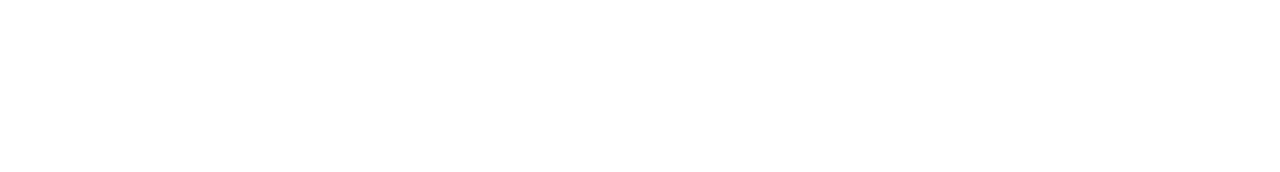
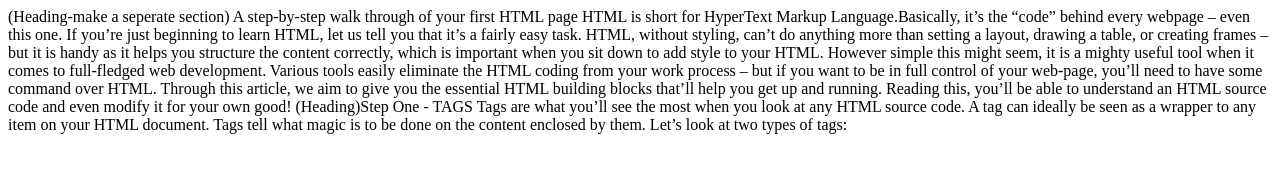
Before and after one commit to avisinghal6/First_webpage, a website: page index.html in a window 1280 px wide. Drawn offline with Linux system fonts and the light colour scheme.

Commit message:
first change

```diff
--- a/index.html
+++ b/index.html
@@ -4,23 +4,26 @@
     <title>Walk through first HTML page | blog.codingninjas.in</title>
   </head>
   <body>
-    <!--
+    (Heading-make a seperate section) A step-by-step walk through of your first
+    HTML page HTML is short for HyperText Markup Language.Basically, it’s the
+    “code” behind every webpage – even this one. If you’re just beginning to
+    learn HTML, let us tell you that it’s a fairly easy task. HTML, without
+    styling, can’t do anything more than setting a layout, drawing a table, or
+    creating frames – but it is handy as it helps you structure the content
+    correctly, which is important when you sit down to add style to your HTML.
+    However simple this might seem, it is a mighty useful tool when it comes to
+    full-fledged web development. Various tools easily eliminate the HTML coding
+    from your work process – but if you want to be in full control of your
+    web-page, you’ll need to have some command over HTML. Through this article,
+    we aim to give you the essential HTML building blocks that’ll help you get
+    up and running. Reading this, you’ll be able to understand an HTML source
+    code and even modify it for your own good! (Heading)Step One - TAGS Tags are
+    what you’ll see the most when you look at any HTML source code. A tag can
+    ideally be seen as a wrapper to any item on your HTML document. Tags tell
+    what magic is to be done on the content enclosed by them. Let’s look at two
+    types of tags:
 
-        (Heading-make a seperate section) A step-by-step walk through of your first HTML page
-
-        HTML is short for HyperText Markup Language.Basically, it’s the “code” behind every webpage – even this one. If you’re just beginning to learn HTML, let us tell you that it’s a fairly easy task. HTML, without styling, can’t do anything more than setting a layout, drawing a table, or creating frames – but it is handy as it helps you structure the content correctly, which is important when you sit down to add style to your HTML.
-
-        However simple this might seem, it is a mighty useful tool when it comes to full-fledged web development. Various tools easily eliminate the HTML coding from your work process – but if you want to be in full control of your web-page, you’ll need to have some command over HTML.
-
-        Through this article, we aim to give you the essential HTML building blocks that’ll help you get up and running. Reading this, you’ll be able to understand an HTML source code and even modify it for your own good!
-
-        (Heading)Step One - TAGS
-
-        Tags are what you’ll see the most when you look at any HTML source code. A tag can ideally be seen as a wrapper to any item on your HTML document. Tags tell what magic is to be done on the content enclosed by them.
-
-        Let’s look at two types of tags:
-
-        <tag-example-1>I need a closign tag<tag-example-1>
+    <!-- <tag-example-1>I need a closign tag<tag-example-1>
         <tag-example-2/>I don't need a cloding tag.
 
         In the first example, the sentence is wrapped by two tags. The first one is called the opening tag and the second one is called the closing tag. Everything in between is affected by the properties of the tag. Very commonly used examples of such tags are <html>, <head>, <body>, <strong>, etc.
@@ -33,9 +36,9 @@
 
         <BODY> </BODY> is placed below your <HEAD> tag, and everything that you want to be displayed on your screen comes under this tag. Text, images, links, and pretty much anything you can see in your browser live inside this tag.
         <HTML> </HTML> wraps your entire code. Everything else in your HTML document needs to come inside these tags.
-        <HEAD> </HEAD> includes things like title, styles, and scripts. Head is usually present at the top (hah!), just inside the </HTML> tag.
+        <HEAD> </HEAD> includes things like title, styles, and scripts. Head is usually present at the top (hah!), just inside the </HTML> tag. -->
 
-        (Heading)Step three – A few tags that’ll make your page pretty
+    <!-- (Heading)Step three – A few tags that’ll make your page pretty
 
         Now that you know how to set up the skeleton of your document, let’s proceed with the things that will go inside your <BODY> tag and do some magic!
 
@@ -136,6 +139,6 @@
         You now know enough to skim through and understand any part of an HTML code. We request you to go ahead and try skimming through the source code of any website (you’ll find some tags you don’t know, but that’s how you learn!). Oh, and welcome to the world of web development. With HTML under your belt, your next stop should be making your page look beautiful using CSS.
 
         Let us know if you had any problems in the article, and don’t forget to have a look at a source code or two!
-        -->
+         -->
   </body>
 </html>
```
